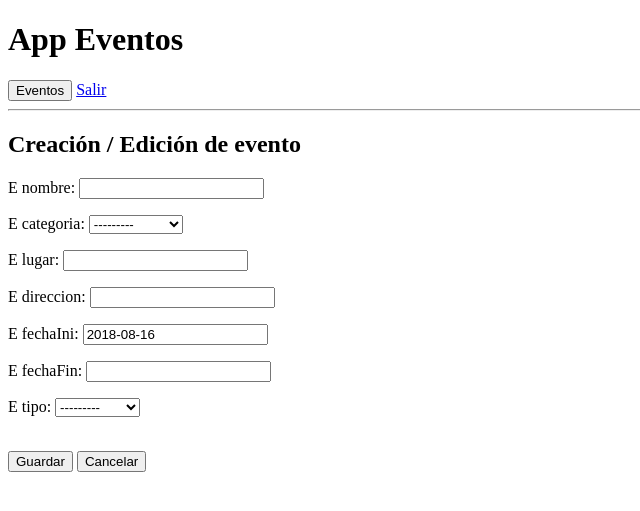
After one commit to fabianheredia/django_fist_App, a Django app: a page that uses cloud0/frontend/templates/base.html in a window 1280 px wide. The commit adds this page. Shown: the top 511 px of the page, without its empty margins (0-640 px from the left). Run offline with Django 3.2, Linux system fonts and the light colour scheme; the visitor is signed in with stand-in values (Sample User, id 1).

Commit message:
Version estable del CRUD

```diff
--- a/cloud0/cloud0/settings.py
+++ b/cloud0/cloud0/settings.py
@@ -121,4 +121,4 @@ USE_TZ = True
 STATIC_URL = '/static/'
 LOGIN_URL = 'login'
 LOGOUT_URL = 'logout'
-LOGIN_REDIRECT_URL = 'home'
+LOGIN_REDIRECT_URL = 'eventos:home'
--- a/cloud0/cloud0/urls.py
+++ b/cloud0/cloud0/urls.py
@@ -21,5 +21,5 @@ from django.contrib.auth import views as auth_views
 
 urlpatterns = [
     path('admin/', admin.site.urls),
-    path('app/',include('frontend.urls')),
+    path('app/',include(('frontend.urls','frontend'),namespace ='eventos')),
 ]
--- a/cloud0/frontend/models.py
+++ b/cloud0/frontend/models.py
@@ -2,6 +2,7 @@ from django.db import models
 from datetime import date
 import datetime
 from django.utils import timezone
+from django.contrib.auth.models import User
 
 ITEM_CATEGORIA = (
             ('C','Conferencia'),
--- a/cloud0/frontend/templates/base.html
+++ b/cloud0/frontend/templates/base.html
@@ -8,11 +8,11 @@
     <header>
       <h1>App Eventos</h1>
       {% if user.is_authenticated %}
-
-        <p>Esto es lo que llevara mi pagina</p>
+      <input type="button" value="Eventos" onclick="window.location.href='{% url 'eventos:listaEventos' %}'" />
+      <a href="{% url 'eventos:logout' %}">Salir</a>
       {% else %}
 
-
+      <a href="{% url 'eventos:login' %}">Ingresar</a> / <a href="{% url 'eventos:signup' %}">Registro</a>
       {% endif %}
       <hr>
     </header>
--- /dev/null
+++ b/cloud0/frontend/templates/frontend/evento_form.html
@@ -0,0 +1,17 @@
+{% extends 'base.html' %}
+{% block title %}Creación | Edición{% endblock %}
+{% block content %}
+
+    <!-- {{ request.path }} -->
+
+    <h2>Creación / Edición de evento</h2>
+    <form method="post">
+        {% csrf_token %}
+        {{ form.as_p }}
+        <form>
+            <br>
+            <input type="submit" value="Guardar" />
+            <input type="button" value="Cancelar" onclick="window.location.href='{% url 'eventos:home' %}'" />
+        </form>
+    </form>
+{% endblock %}
--- a/cloud0/frontend/templates/login.html
+++ b/cloud0/frontend/templates/login.html
@@ -20,7 +20,7 @@
         {% endif %}
       </p>
     {% endfor %}
-    <button type="submit">Log in</button>
-    <a href="{% url 'signup' %}">New to My Site? Sign up</a>
+    <button type="submit">Ingresar</button>
+    <a href="{% url 'eventos:signup' %}">Si es nuevo Registrece</a>
   </form>
 {% endblock %}
--- a/cloud0/frontend/urls.py
+++ b/cloud0/frontend/urls.py
@@ -6,7 +6,11 @@ from django.contrib import admin
 urlpatterns = [
     path('',frontendview.home,name='home'),
     url(r'^signup/$', frontendview.signup, name='signup'),
-    url(r'^login/$', auth_views.LoginView.as_view(template_name='login.html')),
-    url(r'^logout/$', auth_views.LogoutView.as_view(template_name='login.html')),
-
+    url(r'^login/', auth_views.LoginView.as_view(template_name='login.html'), name='login'),
+    url(r'^logout/', auth_views.LogoutView.as_view(template_name='login.html'),name='logout'),
+    url(r'^nuevoevento/$', frontendview.newEvento.as_view(), name='nuevo'),
+    url(r'^ListaEventos$', frontendview.EventosL.as_view(), name='listaEventos'),
+     url(r'^(?P<pk>\d+)$', frontendview.detalleEvento.as_view(), name='detalle'),
+     url(r'^editar/(?P<pk>\d+)$', frontendview.modificacionEvento.as_view(), name='editar'),
+     url(r'^borrar/(?P<pk>\d+)$', frontendview.borrarEvento.as_view(), name='borrar'),
 ]
--- a/cloud0/frontend/views.py
+++ b/cloud0/frontend/views.py
@@ -4,6 +4,14 @@ from django.contrib.auth import login, authenticate
 from django.contrib.auth.forms import UserCreationForm
 from django.shortcuts import render, redirect
 from frontend.forms import SignUpForm
+from django.views import generic
+from django.contrib.auth.mixins import LoginRequiredMixin
+from django.views.generic.detail import DetailView
+from django.views.generic.edit import CreateView
+from django.views.generic.edit import UpdateView
+from django.views.generic.edit import DeleteView
+from django.urls import reverse_lazy
+from .models import Evento
 
 def index(reqest):
     return HttpResponse("Hola Fabian")
@@ -24,3 +32,32 @@ def signup(request):
 
 def home(request):
     return render(request, 'home.html')
+
+
+
+class EventosL(generic.ListView):
+    model = Evento
+    def get_Evento(self):
+            return Evento.objects.filter(usuario=self.request.user).order_by('-e_fechaIni')
+
+
+class newEvento(LoginRequiredMixin,CreateView):
+    model = Evento
+    success_url = reverse_lazy('eventos:home')
+    fields = ['e_nombre', 'e_categoria', 'e_lugar', 'e_direccion', 'e_fechaIni', 'e_fechaFin', 'e_tipo']
+
+    def form_valid(self, form):
+        form.instance.usuario = self.request.user
+        return super().form_valid(form)
+
+class detalleEvento(DetailView):
+    model = Evento
+
+class modificacionEvento(LoginRequiredMixin,UpdateView):
+    model = Evento
+    success_url = reverse_lazy('eventos:listaEventos')
+    fields = ['e_nombre', 'e_categoria', 'e_lugar', 'e_direccion', 'e_fechaIni', 'e_fechaFin', 'e_tipo']
+
+class borrarEvento(LoginRequiredMixin,DeleteView):
+    model = Evento
+    success_url = reverse_lazy('eventos:listaEventos')
```
Also changed, not shown: cloud0/frontend/templates/frontend/evento_confirm_delete.html (added, +31 -0 lines), cloud0/frontend/templates/frontend/evento_detail.html (added, +31 -0 lines), cloud0/frontend/templates/frontend/evento_list.html (added, +29 -0 lines).
